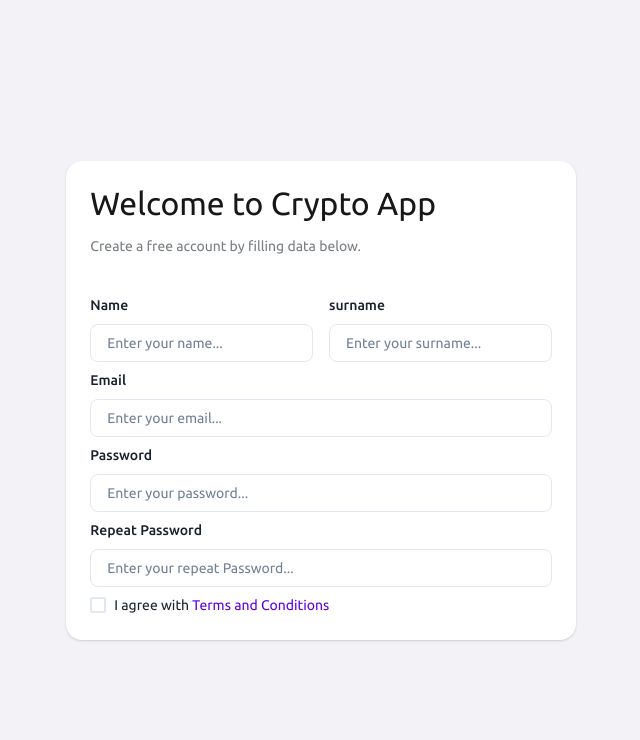
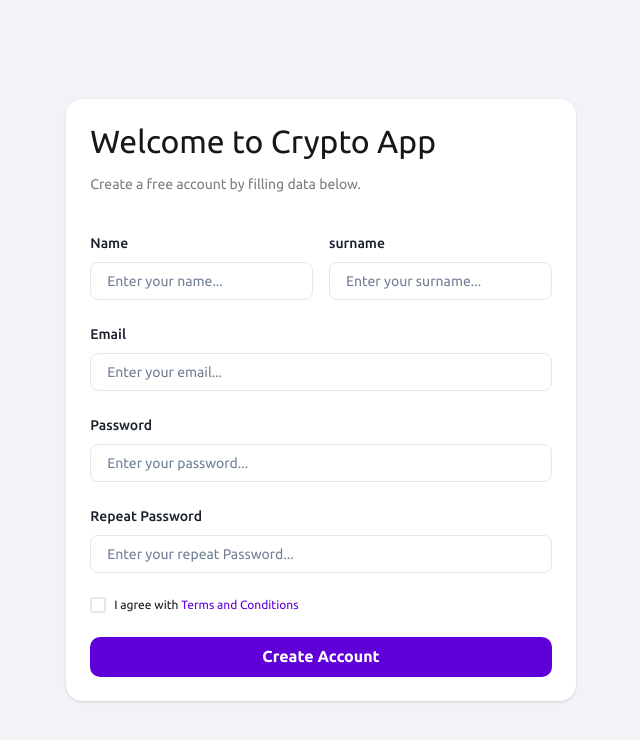
Before and after one commit to Abhay108cell/reactPro, a React (Vite) app in the folder React-auth/app/: page /signup in a window 1280 px wide. Shown: the top 740 px of the page, without its empty margins (319-959 px from the left). Built offline with nearby package versions, Linux system fonts and the light colour scheme.

Commit message:
"Added Button component to Signup1 form and updated Stack spacing; minor formatting changes"

```diff
--- a/React-auth/app/src/pages/Auth/signup/Signup1.jsx
+++ b/React-auth/app/src/pages/Auth/signup/Signup1.jsx
@@ -9,6 +9,7 @@ import {
   FormLabel,
   Flex,
   Checkbox,
+  Button,
 } from "@chakra-ui/react";
 import React from "react";
 
@@ -21,7 +22,7 @@ const Signup1 = () => {
           <Text textStyle="p2" color="black.60" mt="4">
             Create a free account by filling data below.
           </Text>
-          <Stack mt="10">
+          <Stack mt="10" spacing={6}>
             <Flex gap="4">
               <FormControl>
                 <FormLabel htmlFor="name">Name</FormLabel>
@@ -45,12 +46,13 @@ const Signup1 = () => {
                 <Input for="repeatPassword" type="password" placeholder="Enter your repeat Password..." />
               </FormControl>
               <Checkbox>
-              <Text fontSize="sm">
+              <Text textStyle="p3">
               I agree with <Text as="span" color="p.purple">
                   Terms and Conditions
                 </Text>
               </Text>
               </Checkbox>
+              <Button>Create Account</Button>
           </Stack>
         </Card>
       </Center>
```
